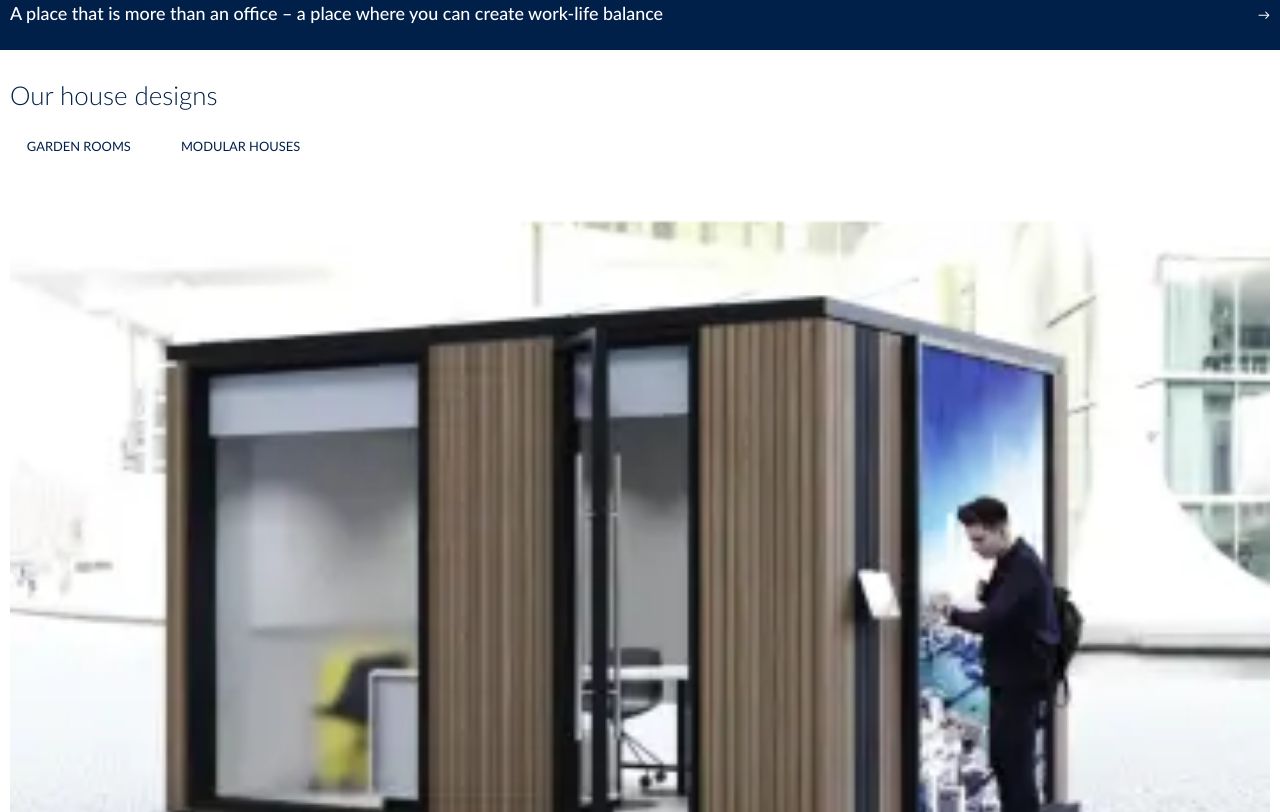
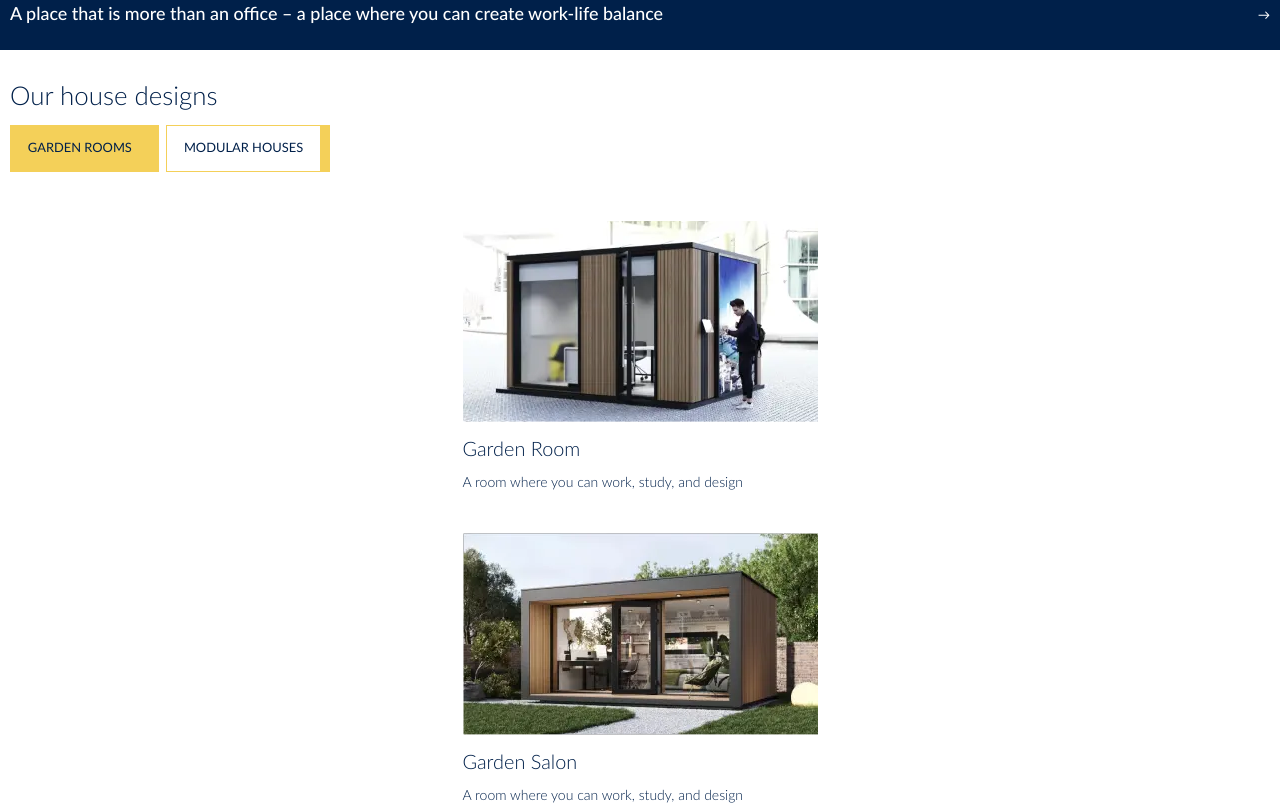
Before and after one commit to IIBystrov/23.trident, a plain HTML site: page index.html in a window 1280 px wide. Shown: the part 808-1620 px from the top of the page. Drawn offline with Linux system fonts and the light colour scheme.

Commit message:
Add styles .catalogue, add script for tabs (app.js)

```diff
--- a/css/style.css
+++ b/css/style.css
@@ -205,8 +205,11 @@
     --primary-bg: #00204a;
 
     --accent-link-bg: #f4d059;
+
     --accent-btn-bg: #f4d059;
     --primary-btn-bg: #00204a;
+
+    --accent-btn-border: #f4d059;
 
     --default-font-family: "Lato", sans-serif;
     --default-font-size: 14px;
@@ -569,8 +572,27 @@
         padding: 0 10px;
     }
 
+
+    /* .catalogue */
+
     .catalogue__header {
-        margin: 0 0 48.35px;
+        margin: 0 0 48.38px;
+    }
+
+    .catalogue__list {
+        display: none;
+    }
+
+    .catalogue__list--active {
+        display: flex;
+        flex-direction: column;
+        justify-content: flex-start;
+        align-items: center;
+        gap: 40px;
+    }
+
+    .catalogue__img-container {
+        margin: 0 0 4.82px;
     }
 
     .catalogue__img {
@@ -584,7 +606,21 @@
         line-height: 1.73;
     }
 
-    .catalogue__subtitle {
+    .subtitle--min {
+        font-size: 1.42em;
+        line-height: 2.2;
+        text-transform: capitalize;
+    }
+
+    .catalogue__description {
+        line-height: 1.6;
+    }
+
+    .catalogue__description *:not(:last-child) {
+        margin: 0 0 5px;
+    }
+
+    .catalogue__title {
         margin: 0 0 7.11px;
     }
 
@@ -597,9 +633,12 @@
     }
 
     .btn--tab {
+        position: relative;
+
         padding: 0.57em 2em 0.58em 1.31em;
 
         background: var(--default-bg);
+        border: 1px solid var(--accent-btn-border);
 
         font-size: 0.92em;
         font-weight: 400;
@@ -607,4 +646,30 @@
         text-transform: uppercase;
         color: var(--default-font-color);
     }
+
+    .btn--tab::after {
+        content: "";
+
+        position: absolute;
+        right: 0;
+        top: 0;
+        z-index: 0;
+
+        display: block;
+
+        width: 9px;
+        height: 100%;
+
+        background: var(--accent-btn-bg);
+    }
+
+    .btn--tab-active::after {
+        left: 0;
+        width: 100%;
+    }
+
+    .btn__text {
+        position: relative;
+        z-index: 1;
+    }
 }
--- a/index.html
+++ b/index.html
@@ -239,20 +239,24 @@
 
                 <div class="main__inner inner">
 
-                    <section class="page__catalogue catalogue">
+                    <section class="main__catalogue catalogue">
 
                         <header class="catalogue__header">
 
-                            <h2 class="catalogue__subtitle subtitle">Our house designs</h2>
+                            <h2 class="catalogue__title subtitle">Our house designs</h2>
 
                             <div class="catalogue__tabs tabs">
-                                <button class="tabs__btn btn btn--tab btn--tab-active" type="button">Garden rooms</button>
-                                <button class="tabs__btn btn btn--tab" type="button">Мodular houses</button>
+                                <button class="tabs__btn btn btn--tab" type="button" data-tab="#rooms">
+                                    <span class="btn__text">Garden rooms</span>
+                                </button>
+                                <button class="tabs__btn btn btn--tab" type="button" data-tab="#houses">
+                                    <span class="btn__text">Мodular houses</span>
+                                </button>
                             </div>
 
                         </header>
 
-                        <ul class="catalogue__list catalogue__list--rooms">
+                        <ul class="catalogue__list catalogue__list--rooms" id="rooms">
 
                             <li class="catalogue__item">
 
@@ -261,7 +265,7 @@
                                     <img class="catalogue__img" src="img/pictures/catalogue__img--rooms/catalogue__img-1.jpg" alt="">
                                 </picture>
 
-                                <div class="catalogue__header">
+                                <div class="catalogue__content">
 
                                     <h3 class="catalogue__subtitle subtitle--min">Garden room</h3>
 
@@ -280,7 +284,7 @@
                                     <img class="catalogue__img" src="img/pictures/catalogue__img--rooms/catalogue__img-2.jpg" alt="">
                                 </picture>
 
-                                <div class="catalogue__header">
+                                <div class="catalogue__content">
 
                                     <h3 class="catalogue__subtitle subtitle--min">Garden salon</h3>
 
@@ -299,7 +303,7 @@
                                     <img class="catalogue__img" src="img/pictures/catalogue__img--rooms/catalogue__img-3.jpg" alt="">
                                 </picture>
 
-                                <div class="catalogue__header">
+                                <div class="catalogue__content">
 
                                     <h3 class="catalogue__subtitle subtitle--min">Commercial workspace</h3>
 
@@ -313,21 +317,21 @@
 
                         </ul> <!-- /.catalogue__list catalogue__list--rooms -->
 
-                        <ul class="catalogue__list catalogue__list--houses">
+                        <ul class="catalogue__list catalogue__list--houses" id="houses">
 
                             <li class="catalogue__item">
 
                                 <picture class="catalogue__img-container">
-                                    <source class="catalogue__img" srcset="#">
-                                    <img class="catalogue__img" src="#" alt="">
+                                    <source class="catalogue__img" srcset="img/pictures/catalogue__img--rooms/catalogue__img-1.webp">
+                                    <img class="catalogue__img" src="img/pictures/catalogue__img--rooms/catalogue__img-1.jpg" alt="">
                                 </picture>
 
-                                <div class="catalogue__header">
+                                <div class="catalogue__content">
 
-                                    <h3 class="catalogue__subtitle subtitle--min"></h3>
+                                    <h3 class="catalogue__subtitle subtitle--min">Garden room</h3>
 
                                     <div class="catalogue__description">
-                                        <p class="catalogue__text"></p>
+                                        <p class="catalogue__text">A room where you can work, study, and design</p>
                                     </div>
 
                                 </div>
@@ -337,16 +341,16 @@
                             <li class="catalogue__item">
 
                                 <picture class="catalogue__img-container">
-                                    <source class="catalogue__img" srcset="#">
-                                    <img class="catalogue__img" src="#" alt="">
+                                    <source class="catalogue__img" srcset="img/pictures/catalogue__img--rooms/catalogue__img-2.webp">
+                                    <img class="catalogue__img" src="img/pictures/catalogue__img--rooms/catalogue__img-2.jpg" alt="">
                                 </picture>
 
-                                <div class="catalogue__header">
+                                <div class="catalogue__content">
 
-                                    <h3 class="catalogue__subtitle subtitle--min"></h3>
+                                    <h3 class="catalogue__subtitle subtitle--min">Garden salon</h3>
 
                                     <div class="catalogue__description">
-                                        <p class="catalogue__text"></p>
+                                        <p class="catalogue__text">A room where you can work, study, and design</p>
                                     </div>
 
                                 </div>
@@ -356,16 +360,16 @@
                             <li class="catalogue__item">
 
                                 <picture class="catalogue__img-container">
-                                    <source class="catalogue__img" srcset="#">
-                                    <img class="catalogue__img" src="#" alt="">
+                                    <source class="catalogue__img" srcset="img/pictures/catalogue__img--rooms/catalogue__img-3.webp">
+                                    <img class="catalogue__img" src="img/pictures/catalogue__img--rooms/catalogue__img-3.jpg" alt="">
                                 </picture>
 
-                                <div class="catalogue__header">
+                                <div class="catalogue__content">
 
-                                    <h3 class="catalogue__subtitle subtitle--min"></h3>
+                                    <h3 class="catalogue__subtitle subtitle--min">Commercial workspace</h3>
 
                                     <div class="catalogue__description">
-                                        <p class="catalogue__text"></p>
+                                        <p class="catalogue__text">A room where you can work, study, and design</p>
                                     </div>
 
                                 </div>
--- a/js/app.js
+++ b/js/app.js
@@ -25,6 +25,10 @@ const sliderItems = Array.from(slider.children);
 const btnNext = document.querySelector(".controls__btn--next");
 const btnPrev = document.querySelector(".controls__btn--prev");
 
+const catalogue = document.querySelector(".main__catalogue");
+const tabBtns = catalogue.querySelectorAll(".tabs__btn");
+const catalogueList = catalogue.querySelectorAll(".catalogue__list");
+
 
 // eventListener
 
@@ -35,6 +39,7 @@ navInsertLink.addEventListener("click", showNavInsert);
 btnNext.addEventListener("click", showNewSlide);
 btnPrev.addEventListener("click", showPrevSlide);
 
+tabBtns.forEach(onTabClick);
 
 //functions
 
@@ -124,3 +129,27 @@ function showPrevSlide(evt) {
     nextSlide.classList.remove("slider__item--hidden");
     nextSlide.setAttribute("data-active", "");
 };
+
+// tab
+function onTabClick(item) {
+    item.addEventListener("click", function() {
+        let currentTabBtn = item;
+        let btnTabId = currentTabBtn.getAttribute("data-tab");
+        let currentCatalogueList = document.querySelector(btnTabId);
+
+        if(! currentTabBtn.classList.contains("btn--tab-active")) {
+            tabBtns.forEach(function(item) {
+                item.classList.remove("btn--tab-active");
+            });
+
+            catalogueList.forEach(function(item) {
+                item.classList.remove("catalogue__list--active");
+            });
+            currentTabBtn.classList.add("btn--tab-active");
+            currentCatalogueList.classList.add("catalogue__list--active");
+        };
+    });
+};
+
+// virtual click
+document.querySelector(".btn--tab").click();
```
